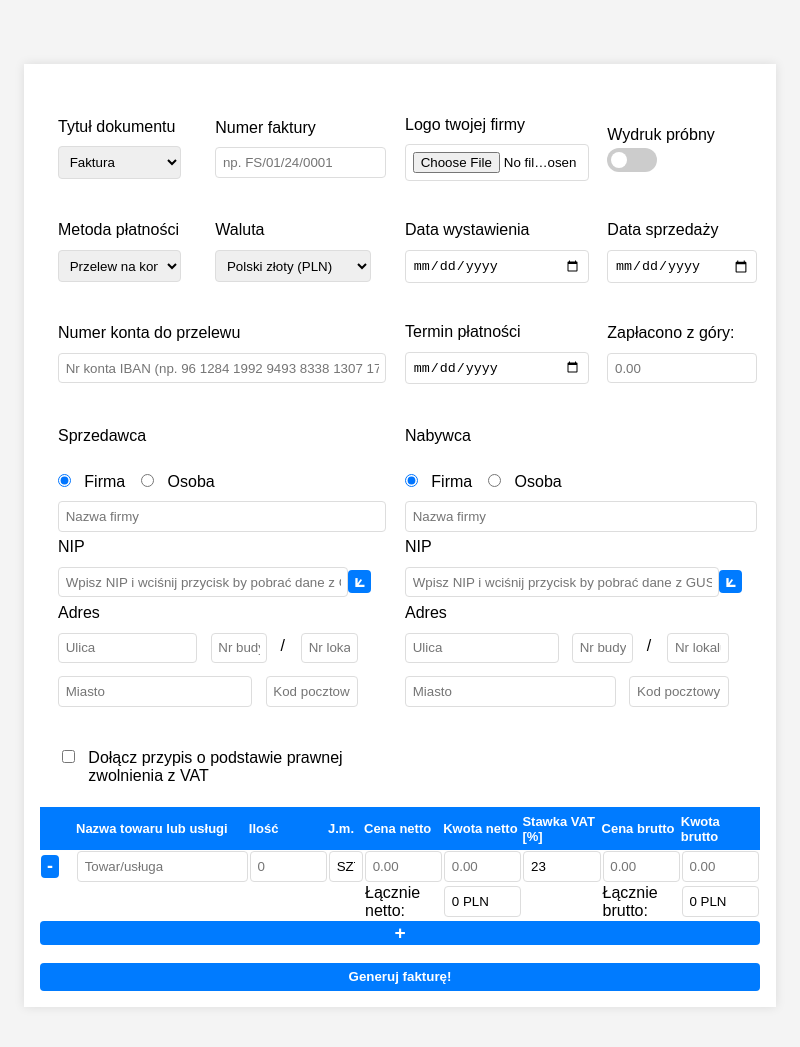
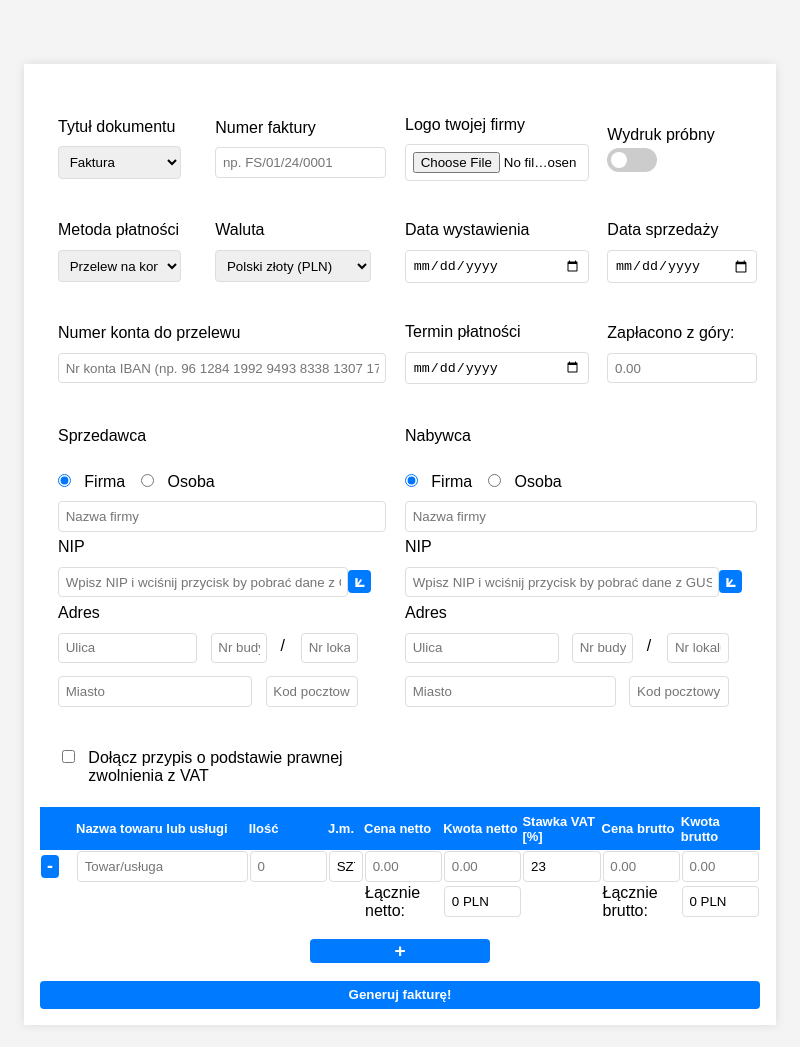
Before and after one commit to mbninjait/freektura, an Electron app: page index.html in a window 800 px wide. Shown: the part 121-1168 px from the top of the page. Drawn offline with Linux system fonts and the light colour scheme.

Commit message:
Centering the "new line" button

```diff
--- a/index.html
+++ b/index.html
@@ -218,7 +218,10 @@
                         </tr>
                     </tfoot>
                 </table>
+                <br>
+                <div class="centering-div">
                 <button type="button" class="newline-btn" onclick="insertInvoiceLine()" title="Dodaj wiersz">+</button>
+                </div>
             </section>
             <br>
             <button type="submit" class="wide-btn" onclick="generateInvoice()">Generuj fakturę!</button>
--- a/main.js
+++ b/main.js
@@ -22,7 +22,6 @@ const createWindow = () => {
   win.maximize()
   win.show()
   win.loadFile('index.html')
-  win.webContents.openDevTools()
 }
 
 app.whenReady().then(() => {
--- a/style.css
+++ b/style.css
@@ -47,13 +47,18 @@ label {
     justify-content: flex-start;
 }
 
+.centering-div {
+    display: flex;
+    flex-direction: row;
+    justify-content: center;
+}
+
 .flex-div .checkbox {
     margin-right: 1em;
 }
 
 #invoice-header-table td {
     padding: 1em;
-    box-sizing: border-box;
 }
 
 .address-subtable {
@@ -99,7 +104,8 @@ label {
 }
 
 .newline-btn {
-    width: 100%;
+    width: 25%;
+    align-items: center;
     border: none;
     background-color: #007bff;
     color: white;
```
